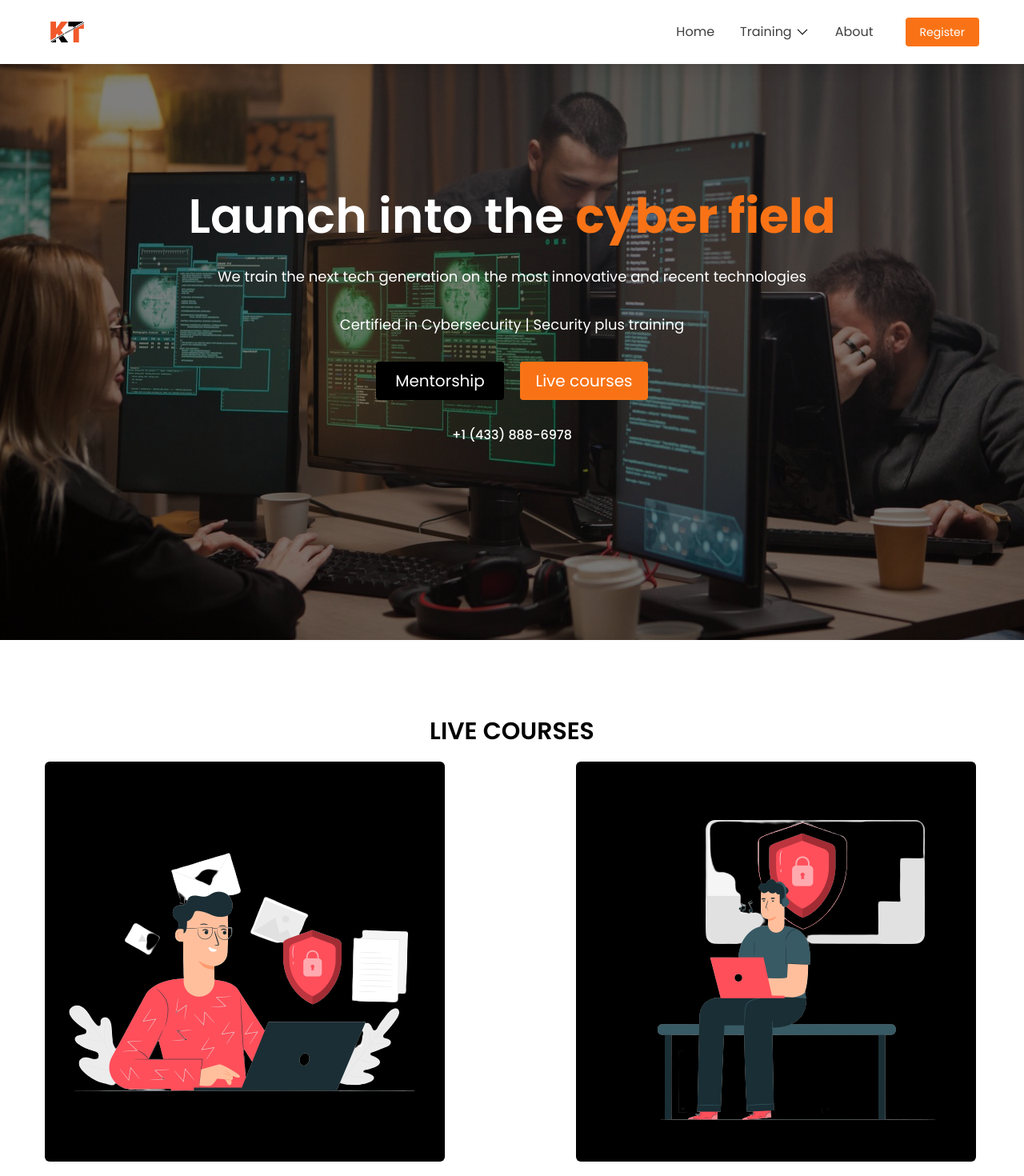
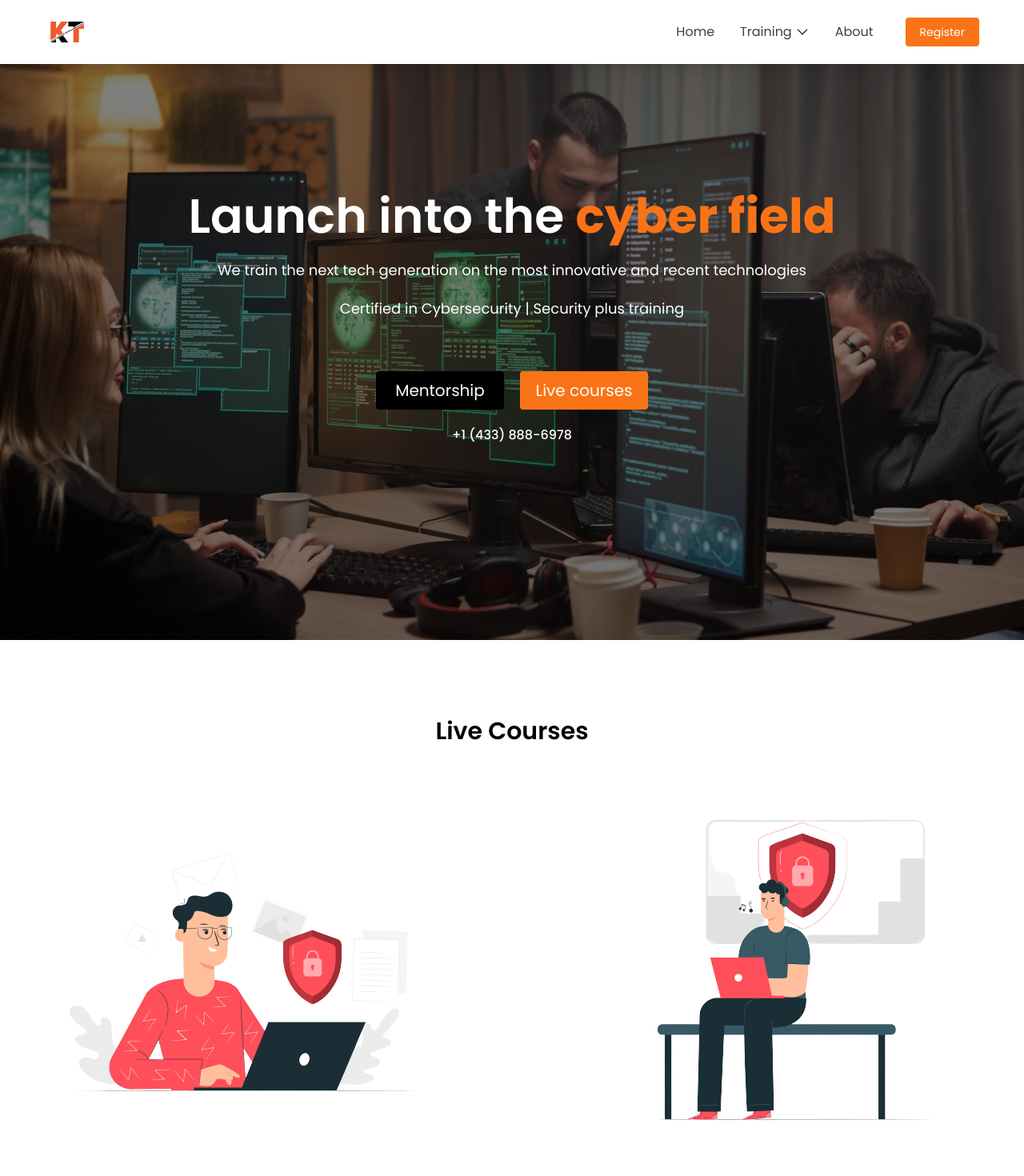
Before and after one commit to pauldevcodes/e-learning-platform-new, a React (Vite) app: page / in a window 1280 px wide. Shown: the top 1470 px of the page at 80% size. Built offline with nearby package versions, Linux system fonts and the light colour scheme.

Commit message:
more changes

```diff
--- a/src/page features/home/Banner.jsx
+++ b/src/page features/home/Banner.jsx
@@ -18,17 +18,17 @@ const Banner = () => {
                     animate={{ y: 0, opacity: 1, transition: { duration: 2, ease: "easeIn", delay: 1 } }}
                     className={` ${styles.paddingX} h-full flex flex-col justify-center lg:max-w-screen-lg lg:mx-auto`}
                 >
-                    <div className=" flex flex-col items-center gap-y-10 z-10 xl:gap-y-8">
-                        <h1 className={` text-3xl text-center font-semibold text-white md:text-4xl lg:text-5xl xl:text-6xl`}>
+                    <div className=" flex flex-col items-center z-10">
+                        <h1 className={` text-3xl text-center font-semibold text-white mb-6 md:text-4xl lg:text-5xl xl:text-6xl`}>
                             Launch into the <br className=" md:hidden" /> <span className=" text-orange-500 font-bold">cyber field</span>
                         </h1>
-                        <p className={`${styles.paragraphFont} text-center text-white md:text-lg`}>
+                        <p className={`${styles.paragraphFont} text-center text-white mb-5 md:text-lg`}>
                             We train the next tech generation on the most innovative and recent technologies
                         </p>
-                        <p className={`${styles.paragraphFont} text-center text-white md:text-lg`}>
+                        <p className={`${styles.paragraphFont} text-center text-white mb-16 md:text-lg`}>
                             Certified in Cybersecurity | Security plus training
                         </p>
-                        <div className=" flex flex-col items-center gap-y-5 w-full md:flex-row md:justify-center md:gap-x-5">
+                        <div className=" flex flex-col items-center gap-y-5 w-full mb-5 md:flex-row md:justify-center md:gap-x-5">
                             <Link
                                 to="mentorship"
                                 className=" bg-black px-4 py-2 rounded text-center text-white border-2 border-black w-40 md:text-xl hover:opacity-90"
--- a/src/page features/home/Contact.jsx
+++ b/src/page features/home/Contact.jsx
@@ -16,7 +16,7 @@ const Contact = () => {
 
                 <div>
                     <Form
-                        className=" flex flex-col gap-3"
+                        className=" flex flex-col gap-3 max-w-screen-md mx-auto"
                     >
                         <input type="text" name="name" placeholder="Name" className=" rounded-md" />
                         <div className=" flex flex-col gap-3 md:flex-row">
--- a/src/page features/home/CourseHighlight.jsx
+++ b/src/page features/home/CourseHighlight.jsx
@@ -44,7 +44,7 @@ const CourseHighlight = () => {
                         return (
                             <div key={courses.id} className=" flex flex-col gap-y-5 items-center md:items-start md:basis-1/2">
                                 <div className="">
-                                    <img src={courses.img} alt="course" className=" rounded-md bg-black" />
+                                    <img src={courses.img} alt="course" className=" rounded-md" />
                                 </div>
                                 <div className=" flex flex-col items-center gap-y-4 text-center md:items-start md:text-start">
                                     <h3 className=" font-bold uppercase text-lg lg:text-xl">{courses.title}</h3>
--- a/src/page features/home/CyberSecurity.jsx
+++ /dev/null
@@ -1,25 +0,0 @@
-import { useRef } from "react";
-
-import { useInView } from "framer-motion";
-
-import { styles } from "../../utils/styles";
-
-const CyberSecurity = () => {
-
-    const ref = useRef(null)
-    const isInView = useInView(ref);
-    return (
-        <div className={`${styles.paddingX} ${styles.paddingY}`}>
-            <div className=" flex flex-col items-center gap-y-8 lg:max-w-screen-md lg:mx-auto">
-                <h1 className={`${styles.sectionHeading}`}>
-                    Salary for a CyberSecurity expert
-                </h1>
-                <p className=" text-sm text-center lg:text-lg">
-                    Lorem ipsum dolor, sit amet consectetur adipisicing elit. Necessitatibus et fugit, aliquid doloremque sapiente vel commodi quia molestiae, dolorum repellat, nihil aliquam quas vero accusamus. Reprehenderit doloremque sit, cupiditate expedita, perferendis laudantium iusto nulla earum, odit dolor reiciendis incidunt explicabo distinctio necessitatibus corporis. Veniam sint excepturi dolore sed minus porro.
-                </p>
-            </div>
-        </div>
-    );
-}
-
-export default CyberSecurity;
--- a/src/page features/home/Kingship.jsx
+++ b/src/page features/home/Kingship.jsx
@@ -32,7 +32,7 @@ const Kingship = () => {
                         return (
                             <Link
                                 key={id}
-                                className=" text-2xl"
+                                className=" text-2xl text-orange-400"
                             >
                                 {socialMedia}
                             </Link>
@@ -43,7 +43,7 @@ const Kingship = () => {
 
             <div className=" flex flex-col items-center gap-y-5 lg:flex-row lg:gap-x-20 z-30">
                 <div className=" bg-gray-200 rounded-sm p-5 flex flex-col gap-y-2">
-                    <h3>
+                    <h3 className=" font-medium text-xl">
                         Goal Oriented
                     </h3>
                     <p>
@@ -53,7 +53,7 @@ const Kingship = () => {
 
                 <div className=" flex flex-col gap-y-5">
                     <div className=" bg-gray-200 rounded-sm p-5 flex flex-col gap-y-2">
-                        <h3>
+                        <h3 className=" font-medium text-xl">
                             Promising
                         </h3>
                         <p>
@@ -61,7 +61,7 @@ const Kingship = () => {
                         </p>
                     </div>
                     <div className=" bg-gray-200 rounded-sm p-5 flex flex-col gap-y-2">
-                        <h3>
+                        <h3 className=" font-medium text-xl">
                             Fun
                         </h3>
                         <p>
--- a/src/page features/home/Testimonials.jsx
+++ b/src/page features/home/Testimonials.jsx
@@ -48,15 +48,15 @@ const Testimonials = () => {
                                 <div className=" w-[100px] h-[100px] overflow-hidden rounded-[50%]">
                                     <img src={img} alt="" className=" w-full h-full object-cover" />
                                 </div>
+                                <h4 className=" text-lg font-medium">
+                                    {h4}
+                                </h4>
                                 <div className=" flex flex-col items-center gap-y-3">
                                     <FaQuoteLeft size={30} color="gray" />
                                     <p className=" text-sm opacity-75 text-center">
                                         {p}
                                     </p>
                                     <FaQuoteRight size={30} color="gray" />
-                                    <h4 className=" text-lg font-medium">
-                                        {h4}
-                                    </h4>
                                 </div>
                             </div>
                         )
--- a/src/pages/Home.jsx
+++ b/src/pages/Home.jsx
@@ -3,7 +3,6 @@
 import CourseHighlight from "../page features/home/CourseHighlight";
 import Benefits from "../page features/home/Benefits";
 import Testimonials from "../page features/home/Testimonials";
-import CyberSecurity from "../page features/home/CyberSecurity";
 import Kingship from "../page features/home/Kingship";
 import Banner from "../page features/home/Banner";
 import Mentorship from "../page features/home/Mentorship";
@@ -15,7 +14,6 @@ const Home = () => {
     return (
         <>
             <Banner />
-            {/* <CyberSecurity /> */}
             <CourseHighlight />
             <Mentorship />
             <Benefits />
--- a/src/utils/styles.js
+++ b/src/utils/styles.js
@@ -2,6 +2,6 @@ export const styles = {
     paddingX: "px-5 md:px-14",
     paddingY: "py-14 md:py-24",
     sectionPaddingY: "pt-20",
-    sectionHeading: " uppercase text-xl font-semibold md:text-3xl",
+    sectionHeading: " capitalise text-xl font-semibold md:text-3xl",
     paragraphFont: " text-sm"
 }
```
